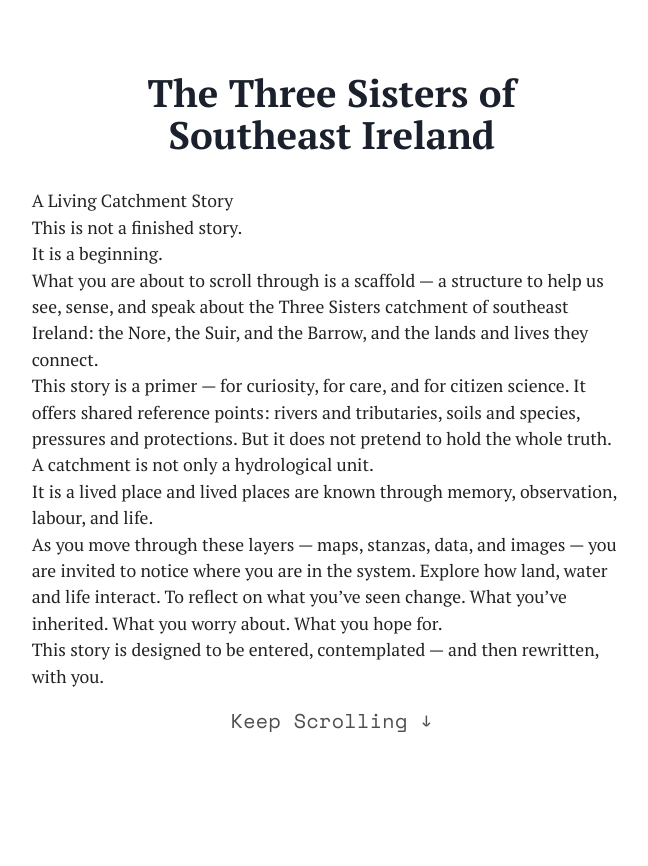
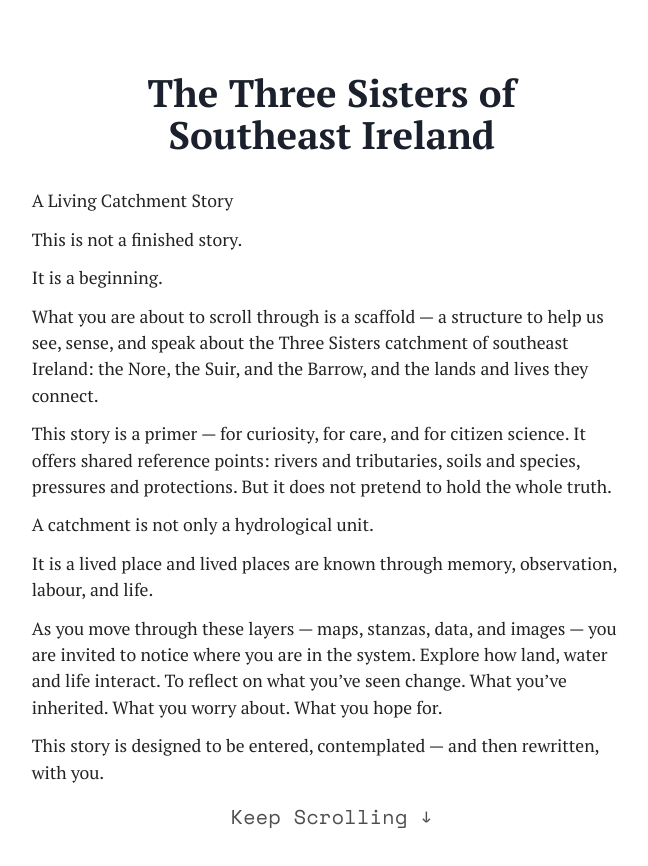
Before and after one commit to proy02/nore-scrollytelling, a SvelteKit app: page / in a window 1280 px wide. Shown: the top 866 px of the page, without its empty margins (51-699 px from the left). Built offline with nearby package versions, Linux system fonts and the light colour scheme.

Commit message:
.intro text edit

```diff
--- a/src/routes/+page.svelte
+++ b/src/routes/+page.svelte
@@ -973,7 +973,7 @@
   }
 
   .intro-info-panel p {
-    margin: 0;
+    margin: 0 0 0.75rem 0;
     color: #232323;
     line-height: 1.5;
     font-size: 1.1rem;
```
